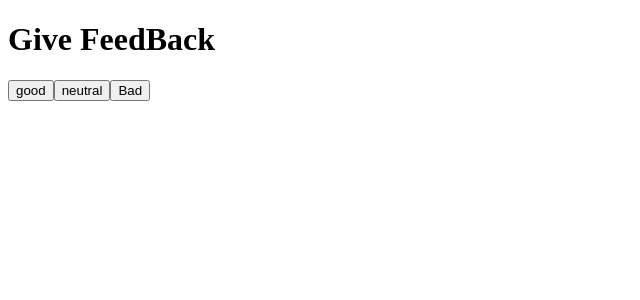
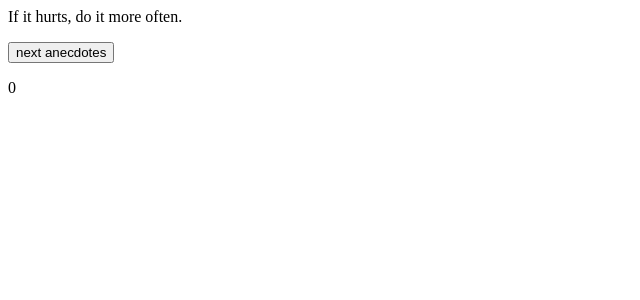
Before and after one commit to gabrielCharibPolls/part1, a React (Create React App) app: page / in a window 1280 px wide. Shown: the top 300 px of the page, without its empty margins (0-640 px from the left). Built offline with nearby package versions, Linux system fonts and the light colour scheme.

Commit message:
exercices : 1.12

```diff
--- a/src/App.js
+++ b/src/App.js
@@ -1,116 +1,35 @@
 import { useState } from 'react'
 
 const App = () => {
+  const anecdotes = [
+    'If it hurts, do it more often.',
+    'Adding manpower to a late software project makes it later!',
+    'The first 90 percent of the code accounts for the first 10 percent of the development time...The remaining 10 percent of the code accounts for the other 90 percent of the development time.',
+    'Any fool can write code that a computer can understand. Good programmers write code that humans can understand.',
+    'Premature optimization is the root of all evil.',
+    'Debugging is twice as hard as writing the code in the first place. Therefore, if you write the code as cleverly as possible, you are, by definition, not smart enough to debug it.',
+    'Programming without an extremely heavy use of console.log is same as if a doctor would refuse to use x-rays or blood tests when diagnosing patients.'
+  ]
 
-  /////////////////////////////////////////////////////
-  //variables pour compter les clique dans les buttons
-  /////////////////////////////////////////////////////
+  const [randomNumber, setRandomNumber] = useState(0)
 
-  const [ counterGood, setCounterGod ] = useState(0)
-  const [ counterNeutral, setCounterNeutral] = useState(0)
-  const [ counterBad, setCounterBad ] = useState(0)
-  const [ counterAll, setCounterAll ] = useState(0)
-  const [ counterAverage, setCounterAverage ] = useState(0)
-  const [ counterPositivePourcentage, setPositivePourcentage] = useState(0)
+  /////////////////////////////
+  //genere un nombre aleatoire
+  // entre 0 à 6
+  ////////////////////////////
 
-///////////////////////////////////////////////////
-//methode compteur + setteur pour canger variable
-////////////////////////////////////////////////////
+  const generateRandomNumber = () => {
+    setRandomNumber(Math.floor(Math.random() * 7));
+  };
 
-
-const increaseGod = () => {
-  setCounterGod(counterGood + 1 )
-  setCounterAll(counterAll + 1)
-  setCounterAverage(counterAverage+1)
-  setPositivePourcentage(counterPositivePourcentage + (counterGood/counterAll) *100)
-};
-const increaseNeutral = () => {
-  setCounterNeutral(counterNeutral + 1)
-  setCounterAll(counterAll + 1)
-
-};
-const increaseBad = () => {
-  setCounterBad(counterBad + 1)
-  setCounterAll(counterAll + 1)
-  setCounterAverage(counterAverage-1)
-};
-
-/////////////////////////////////////////
-//composant titre
-////////////////////////////////////
-const DisplayTitle= () => {
-return (
-  <h1>Give FeedBack</h1>
-)
-}
-//////////////////////////////////////////////////////////////////////
-//composant statistiques line pour aficher juste une seul statistique
-/////////////////////////////////////////////////////////////////////
-const StatisticLine = (props) => {
-  return(
-    <p>{props.text}:{props.value}</p>
-  )
-
-}
-
-
-/////////////////////////////////////////
-//composant statistiques
-////////////////////////////////////
-const DisplayStates= () => {
   return (
     <div>
-    <h1>Statistics</h1>
-
-    <table>
-    <tr>
-    <StatisticLine text="good" value={counterGood}/>
-    </tr>
-    <tr>
-    <StatisticLine text="bad" value={counterBad}/>
-    </tr>
-    <tr>
-    <StatisticLine text="all" value={counterAll}/>
-    </tr>
-    <tr>
-    <StatisticLine text="Avarage" value={counterAverage}/>
-    </tr>
-
-    </table>
-    </div>
-  )
-  }
-
-
-///////////////////////////////////////
-///composant des 3  butons
-//////////////////////////////////////
-
-const DisplayBouttons =  () => {
-  return (
-    <div>
-    <button onClick={increaseGod}>
-    good
-  </button>
-     <button onClick={increaseNeutral}>
-     neutral
+      {anecdotes[randomNumber]}
+      <p></p>
+      <button onClick={generateRandomNumber}>
+     next anecdotes
    </button>
-   <button onClick={increaseBad}>
-     Bad
-   </button>
-   </div>
-  )
-}
-  return (
-    <div>
-    <DisplayTitle />
-    <DisplayBouttons />
-    {
-    counterAll >= 1
-    &&
-    <DisplayStates />
-    }
-
+   <p>{randomNumber}</p>
     </div>
   )
 }
```
